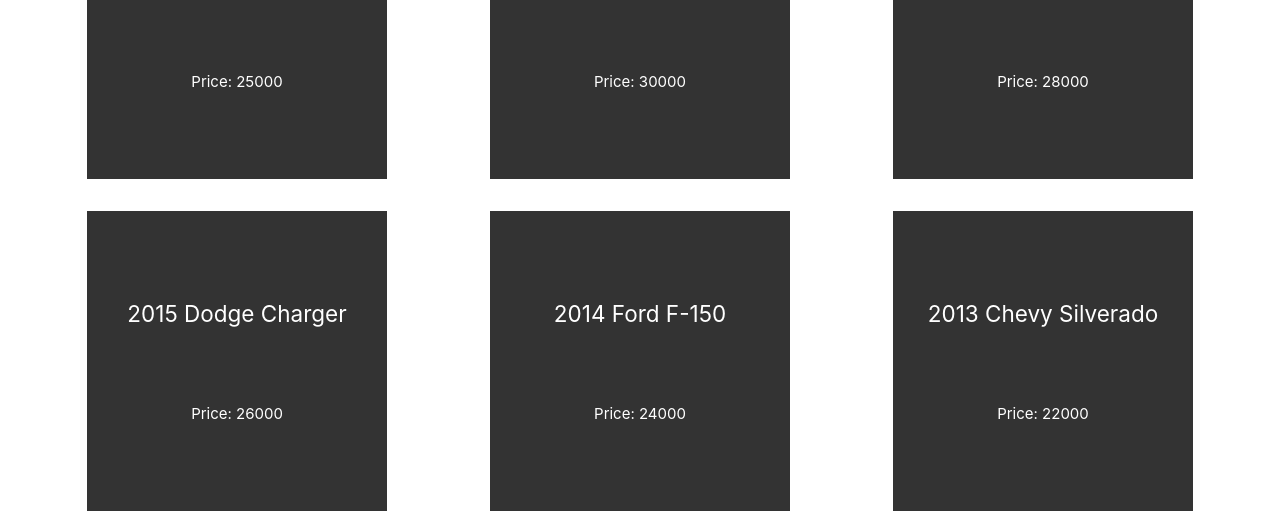
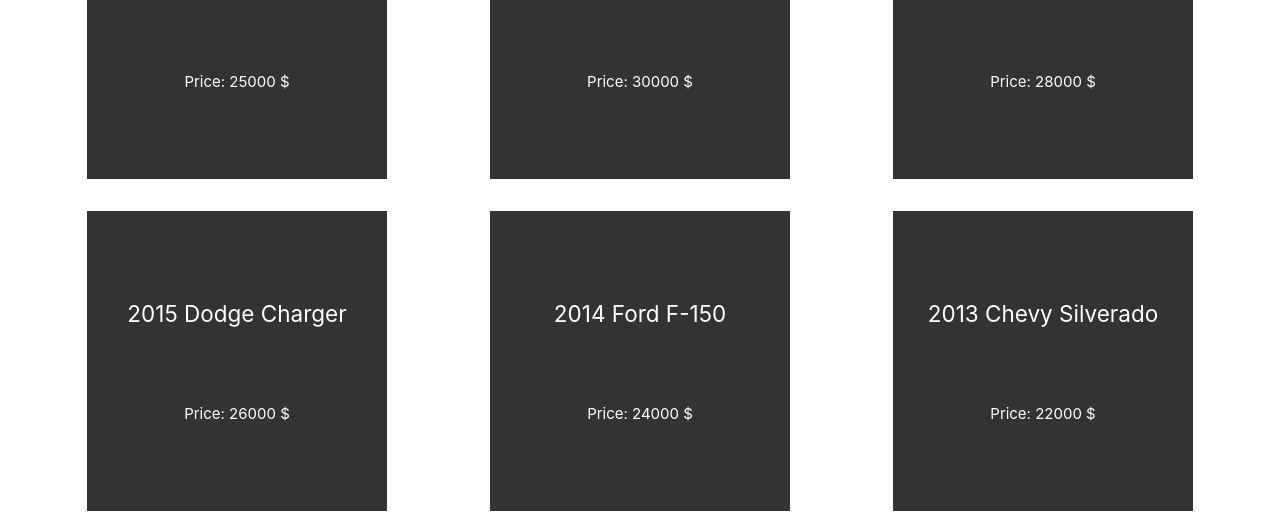
Before and after one commit to reueck/ProjectCars, a Vue app: page / in a window 1280 px wide. Shown: the part 305-818 px from the top of the page. Built offline with nearby package versions, Linux system fonts and the light colour scheme.

Commit message:
Added v-else with error 404 like text

```diff
--- a/src/views/ContactView.vue
+++ b/src/views/ContactView.vue
@@ -7,10 +7,13 @@
 </script>
 
 <template>
-    <div>
+    <div v-if="car">
         <h1>Contact info:</h1>
         <p>{{ car.contact.name }}</p>
         <p>{{ car.contact.phone }}</p>
         <p>{{ car.contact.email }}</p>
     </div>
+    <div v-else>
+        <h1>There is nothing here</h1>
+    </div>
 </template>
--- a/src/views/HomeView.vue
+++ b/src/views/HomeView.vue
@@ -12,7 +12,7 @@
 			<router-link :to="`/cars/${car.id}`" v-for="car in carsList" :key="car.id" class="car-card">
 
 				<h2>{{ car.year }} {{ car.name }} {{ car.model }}</h2>
-				<p>Price: {{ car.price }}</p>
+				<p>Price: {{ car.price }} $</p>
 
             </router-link>
 		</div>
```
